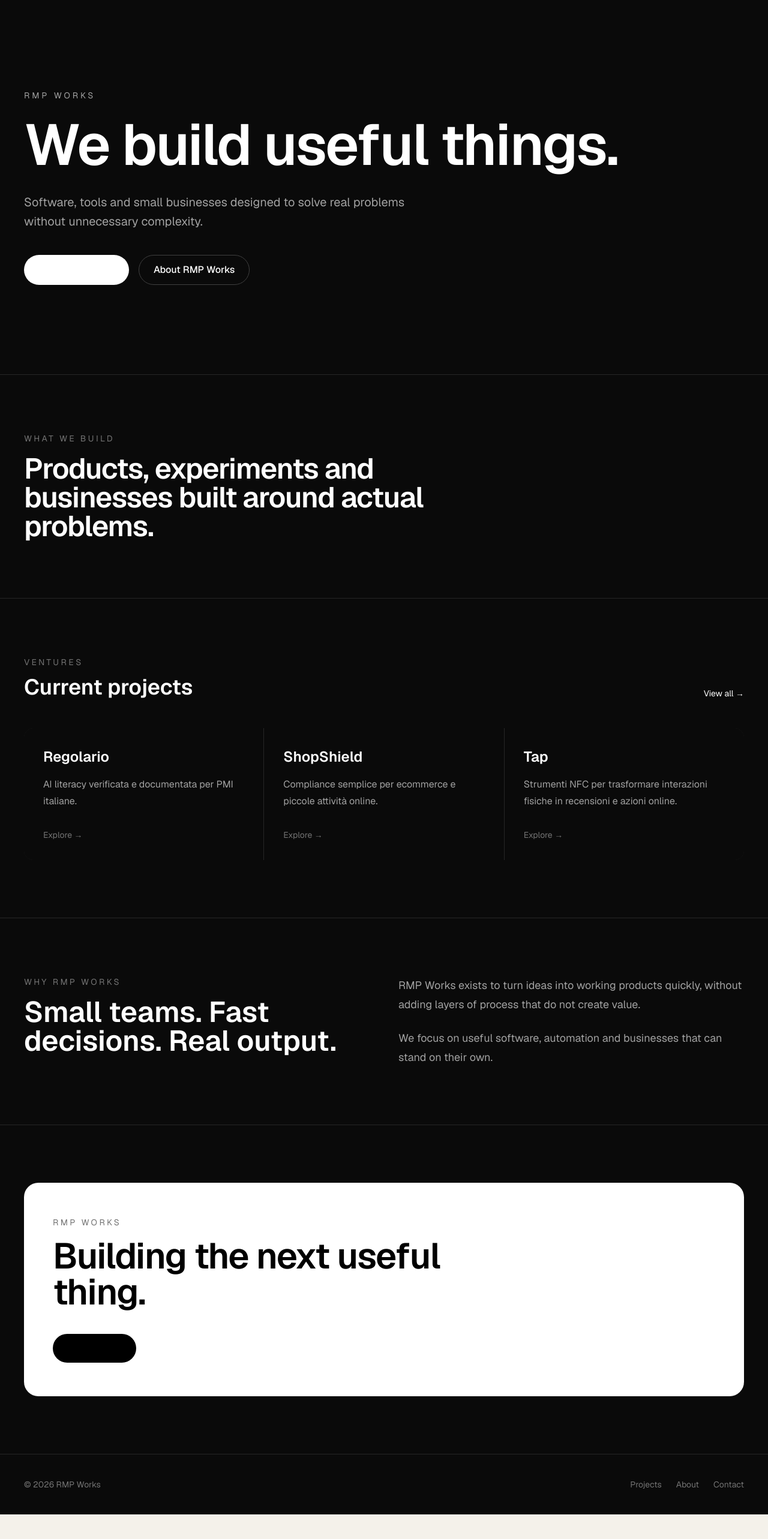
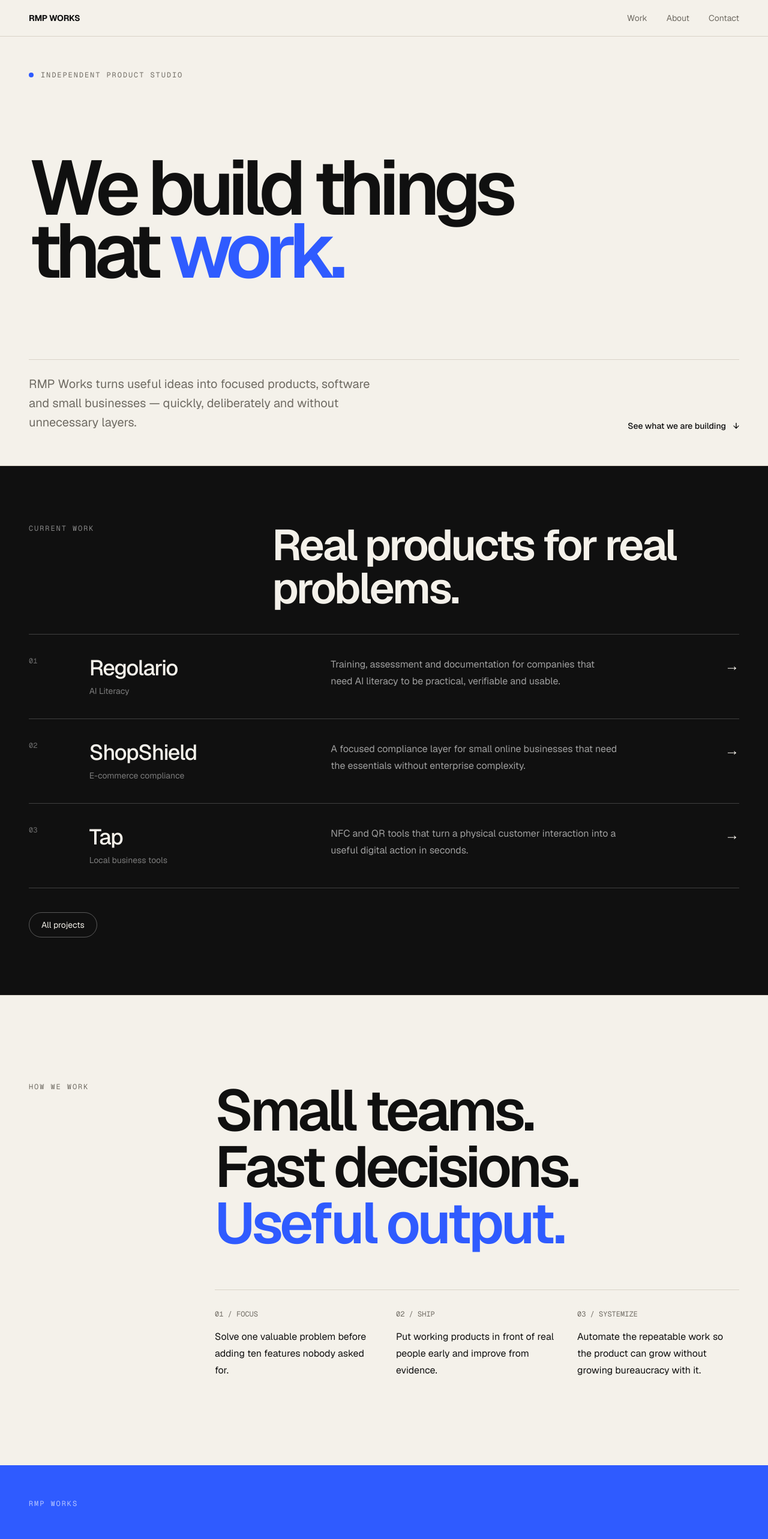
Before and after one commit to MacNaym/rmpworks, a Next.js app: page / in a window 1280 px wide. Shown: the top 2566 px of the page at 60% size. Before the commit the page ends 2525 px from the top, so only its background shows below. Built offline with nearby package versions, Linux system fonts and the light colour scheme.

Commit message:
Redesign RMP Works homepage v1

```diff
--- a/app/page.tsx
+++ b/app/page.tsx
@@ -1,169 +1,225 @@
 import Link from "next/link";
 
-const projects = [
+const ventures = [
   {
+    index: "01",
     name: "Regolario",
+    tag: "AI Literacy",
     description:
-      "AI literacy verificata e documentata per PMI italiane.",
+      "Training, assessment and documentation for companies that need AI literacy to be practical, verifiable and usable.",
     href: "/projects/regolario",
   },
   {
+    index: "02",
     name: "ShopShield",
+    tag: "E-commerce compliance",
     description:
-      "Compliance semplice per ecommerce e piccole attività online.",
+      "A focused compliance layer for small online businesses that need the essentials without enterprise complexity.",
     href: "/projects/shopshield",
   },
   {
+    index: "03",
     name: "Tap",
+    tag: "Local business tools",
     description:
-      "Strumenti NFC per trasformare interazioni fisiche in recensioni e azioni online.",
+      "NFC and QR tools that turn a physical customer interaction into a useful digital action in seconds.",
     href: "/projects/tap",
   },
 ];
 
 export default function Home() {
   return (
-    <main className="min-h-screen bg-neutral-950 text-white">
-      <section className="mx-auto flex min-h-[78vh] max-w-7xl flex-col justify-center px-6 py-24 lg:px-10">
-        <p className="mb-6 text-sm uppercase tracking-[0.28em] text-neutral-400">
-          RMP Works
-        </p>
-
-        <h1 className="max-w-5xl text-5xl font-semibold tracking-tight sm:text-6xl lg:text-8xl">
-          We build useful things.
-        </h1>
-
-        <p className="mt-8 max-w-2xl text-lg leading-8 text-neutral-400 sm:text-xl">
-          Software, tools and small businesses designed to solve real problems
-          without unnecessary complexity.
-        </p>
-
-        <div className="mt-10 flex flex-wrap gap-4">
-          <Link
-            href="/projects"
-            className="rounded-full bg-white px-6 py-3 font-medium text-black transition hover:bg-neutral-200"
-          >
-            Explore our work
+    <main className="min-h-screen bg-[var(--background)] text-[var(--foreground)]">
+      <header className="border-b border-[var(--line)]">
+        <div className="mx-auto flex max-w-[1440px] items-center justify-between px-5 py-5 sm:px-8 lg:px-12">
+          <Link href="/" className="text-sm font-bold tracking-[-0.02em]">
+            RMP WORKS
           </Link>
 
-          <Link
-            href="/about"
-            className="rounded-full border border-neutral-700 px-6 py-3 font-medium transition hover:border-neutral-400"
-          >
-            About RMP Works
-          </Link>
+          <nav className="flex items-center gap-5 text-sm text-[var(--muted)] sm:gap-8">
+            <Link className="transition hover:text-black" href="/projects">
+              Work
+            </Link>
+            <Link className="transition hover:text-black" href="/about">
+              About
+            </Link>
+            <Link className="transition hover:text-black" href="/contact">
+              Contact
+            </Link>
+          </nav>
         </div>
-      </section>
+      </header>
 
-      <section className="border-t border-neutral-800">
-        <div className="mx-auto max-w-7xl px-6 py-24 lg:px-10">
-          <p className="text-sm uppercase tracking-[0.24em] text-neutral-500">
-            What we build
+      <section className="mx-auto grid min-h-[78vh] max-w-[1440px] content-between px-5 py-8 sm:px-8 sm:py-12 lg:px-12 lg:py-14">
+        <div className="flex items-center gap-3 font-mono text-xs uppercase tracking-[0.16em] text-[var(--muted)]">
+          <span className="h-2 w-2 rounded-full bg-[var(--accent)]" />
+          Independent product studio
+        </div>
+
+        <div className="py-20 sm:py-28 lg:py-32">
+          <h1 className="max-w-[1200px] text-[clamp(4rem,10vw,10rem)] font-semibold leading-[0.82] tracking-[-0.075em]">
+            We build things
+            <br />
+            that <span className="text-[var(--accent)]">work.</span>
+          </h1>
+        </div>
+
+        <div className="grid gap-8 border-t border-[var(--line)] pt-6 md:grid-cols-12">
+          <p className="max-w-xl text-lg leading-7 text-[var(--muted)] md:col-span-6 md:text-xl md:leading-8">
+            RMP Works turns useful ideas into focused products, software and
+            small businesses — quickly, deliberately and without unnecessary
+            layers.
           </p>
 
-          <h2 className="mt-4 max-w-3xl text-3xl font-semibold tracking-tight sm:text-5xl">
-            Products, experiments and businesses built around actual problems.
-          </h2>
-        </div>
-      </section>
-
-      <section className="border-t border-neutral-800">
-        <div className="mx-auto max-w-7xl px-6 py-24 lg:px-10">
-          <div className="mb-12 flex items-end justify-between gap-6">
-            <div>
-              <p className="text-sm uppercase tracking-[0.24em] text-neutral-500">
-                Ventures
-              </p>
-              <h2 className="mt-3 text-3xl font-semibold sm:text-4xl">
-                Current projects
-              </h2>
-            </div>
-
+          <div className="flex items-end md:col-span-3 md:col-start-10 md:justify-end">
             <Link
-              href="/projects"
-              className="hidden text-sm text-neutral-400 hover:text-white sm:block"
+              href="#work"
+              className="inline-flex items-center gap-3 text-sm font-medium"
             >
-              View all →
-            </Link>
-          </div>
-
-          <div className="grid gap-px overflow-hidden rounded-2xl bg-neutral-800 md:grid-cols-3">
-            {projects.map((project) => (
-              <Link
-                key={project.name}
-                href={project.href}
-                className="group bg-neutral-950 p-8 transition hover:bg-neutral-900"
-              >
-                <h3 className="text-2xl font-semibold">{project.name}</h3>
-
-                <p className="mt-4 leading-7 text-neutral-400">
-                  {project.description}
-                </p>
-
-                <p className="mt-8 text-sm text-neutral-500 transition group-hover:text-white">
-                  Explore →
-                </p>
-              </Link>
-            ))}
-          </div>
-        </div>
-      </section>
-
-      <section className="border-t border-neutral-800">
-        <div className="mx-auto grid max-w-7xl gap-12 px-6 py-24 lg:grid-cols-2 lg:px-10">
-          <div>
-            <p className="text-sm uppercase tracking-[0.24em] text-neutral-500">
-              Why RMP Works
-            </p>
-
-            <h2 className="mt-4 text-3xl font-semibold sm:text-5xl">
-              Small teams. Fast decisions. Real output.
-            </h2>
-          </div>
-
-          <div className="max-w-xl space-y-6 text-lg leading-8 text-neutral-400">
-            <p>
-              RMP Works exists to turn ideas into working products quickly,
-              without adding layers of process that do not create value.
-            </p>
-
-            <p>
-              We focus on useful software, automation and businesses that can
-              stand on their own.
-            </p>
-          </div>
-        </div>
-      </section>
-
-      <section className="border-t border-neutral-800">
-        <div className="mx-auto max-w-7xl px-6 py-24 lg:px-10">
-          <div className="rounded-3xl bg-white px-8 py-14 text-black sm:px-12">
-            <p className="text-sm uppercase tracking-[0.24em] text-neutral-500">
-              RMP Works
-            </p>
-
-            <h2 className="mt-4 max-w-3xl text-4xl font-semibold tracking-tight sm:text-6xl">
-              Building the next useful thing.
-            </h2>
-
-            <Link
-              href="/contact"
-              className="mt-10 inline-flex rounded-full bg-black px-6 py-3 font-medium text-white"
-            >
-              Get in touch
+              See what we are building <span aria-hidden>↓</span>
             </Link>
           </div>
         </div>
       </section>
 
-      <footer className="border-t border-neutral-800">
-        <div className="mx-auto flex max-w-7xl flex-col gap-4 px-6 py-10 text-sm text-neutral-500 sm:flex-row sm:items-center sm:justify-between lg:px-10">
-          <span>© 2026 RMP Works</span>
+      <section id="work" className="border-y border-[var(--line)] bg-[#101010] text-[#f4f1ea]">
+        <div className="mx-auto max-w-[1440px] px-5 py-16 sm:px-8 sm:py-20 lg:px-12 lg:py-24">
+          <div className="grid gap-8 border-b border-white/20 pb-10 md:grid-cols-12">
+            <p className="font-mono text-xs uppercase tracking-[0.16em] text-white/50 md:col-span-4">
+              Current work
+            </p>
+            <h2 className="text-4xl font-semibold tracking-[-0.045em] sm:text-5xl md:col-span-8 lg:text-7xl">
+              Real products for real problems.
+            </h2>
+          </div>
 
-          <div className="flex gap-6">
-            <Link href="/projects">Projects</Link>
-            <Link href="/about">About</Link>
-            <Link href="/contact">Contact</Link>
+          <div>
+            {ventures.map((venture) => (
+              <Link
+                href={venture.href}
+                key={venture.name}
+                className="group grid gap-6 border-b border-white/20 py-9 transition hover:border-white/60 md:grid-cols-12 md:items-start"
+              >
+                <span className="font-mono text-xs text-white/40 md:col-span-1">
+                  {venture.index}
+                </span>
+
+                <div className="md:col-span-4">
+                  <p className="text-3xl font-medium tracking-[-0.04em] sm:text-4xl">
+                    {venture.name}
+                  </p>
+                  <p className="mt-2 text-sm text-white/45">{venture.tag}</p>
+                </div>
+
+                <p className="max-w-2xl leading-7 text-white/60 md:col-span-5">
+                  {venture.description}
+                </p>
+
+                <div className="text-right text-2xl transition-transform group-hover:translate-x-1 md:col-span-2">
+                  →
+                </div>
+              </Link>
+            ))}
+          </div>
+
+          <div className="pt-10">
+            <Link
+              href="/projects"
+              className="inline-flex rounded-full border border-white/30 px-5 py-2.5 text-sm transition hover:border-white hover:bg-white hover:text-black"
+            >
+              All projects
+            </Link>
+          </div>
+        </div>
+      </section>
+
+      <section className="mx-auto max-w-[1440px] px-5 py-20 sm:px-8 sm:py-28 lg:px-12 lg:py-36">
+        <div className="grid gap-14 md:grid-cols-12">
+          <p className="font-mono text-xs uppercase tracking-[0.16em] text-[var(--muted)] md:col-span-3">
+            How we work
+          </p>
+
+          <div className="md:col-span-9">
+            <h2 className="max-w-5xl text-4xl font-semibold leading-[0.98] tracking-[-0.055em] sm:text-6xl lg:text-8xl">
+              Small teams.
+              <br />
+              Fast decisions.
+              <br />
+              <span className="text-[var(--accent)]">Useful output.</span>
+            </h2>
+
+            <div className="mt-16 grid gap-8 border-t border-[var(--line)] pt-8 sm:grid-cols-3">
+              <div>
+                <p className="font-mono text-xs text-[var(--muted)]">01 / FOCUS</p>
+                <p className="mt-4 leading-7">
+                  Solve one valuable problem before adding ten features nobody
+                  asked for.
+                </p>
+              </div>
+              <div>
+                <p className="font-mono text-xs text-[var(--muted)]">02 / SHIP</p>
+                <p className="mt-4 leading-7">
+                  Put working products in front of real people early and improve
+                  from evidence.
+                </p>
+              </div>
+              <div>
+                <p className="font-mono text-xs text-[var(--muted)]">03 / SYSTEMIZE</p>
+                <p className="mt-4 leading-7">
+                  Automate the repeatable work so the product can grow without
+                  growing bureaucracy with it.
+                </p>
+              </div>
+            </div>
+          </div>
+        </div>
+      </section>
+
+      <section className="bg-[var(--accent)] text-white">
+        <div className="mx-auto grid min-h-[54vh] max-w-[1440px] content-between px-5 py-10 sm:px-8 sm:py-14 lg:px-12">
+          <p className="font-mono text-xs uppercase tracking-[0.16em] text-white/65">
+            RMP Works
+          </p>
+
+          <div className="py-20">
+            <h2 className="max-w-6xl text-[clamp(3.5rem,8vw,8rem)] font-semibold leading-[0.86] tracking-[-0.07em]">
+              Build the next
+              <br />
+              useful thing.
+            </h2>
+          </div>
+
+          <div className="flex flex-col gap-5 border-t border-white/35 pt-6 sm:flex-row sm:items-center sm:justify-between">
+            <p className="max-w-lg text-white/75">
+              Products, experiments and businesses with a reason to exist.
+            </p>
+            <Link
+              href="/contact"
+              className="inline-flex w-fit rounded-full bg-white px-6 py-3 text-sm font-medium text-[var(--accent)] transition hover:bg-[#101010] hover:text-white"
+            >
+              Get in touch →
+            </Link>
+          </div>
+        </div>
+      </section>
+
+      <footer className="bg-[#101010] text-white">
+        <div className="mx-auto flex max-w-[1440px] flex-col gap-8 px-5 py-10 sm:px-8 md:flex-row md:items-end md:justify-between lg:px-12">
+          <div>
+            <p className="text-lg font-semibold tracking-[-0.03em]">RMP WORKS</p>
+            <p className="mt-2 text-sm text-white/40">© 2026 RMP Works</p>
+          </div>
+
+          <div className="flex gap-6 text-sm text-white/55">
+            <Link className="hover:text-white" href="/projects">
+              Work
+            </Link>
+            <Link className="hover:text-white" href="/about">
+              About
+            </Link>
+            <Link className="hover:text-white" href="/contact">
+              Contact
+            </Link>
           </div>
         </div>
       </footer>
```
